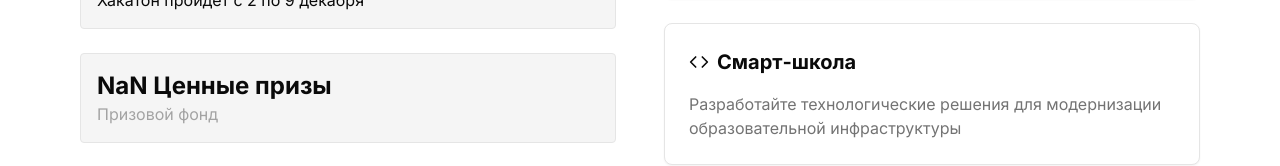
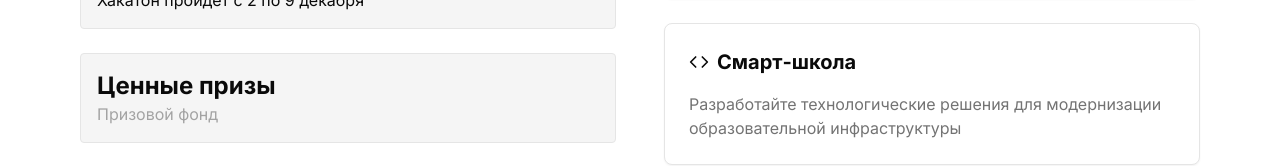
Before and after one commit to manyports/oneported, a Next.js app: page /hackathon in a window 1280 px wide. Shown: the part 551-717 px from the top of the page. Built offline with nearby package versions, Linux system fonts and the light colour scheme.

Commit message:
Animated counter removed at hackathon > page.tsx

```diff
--- a/src/app/hackathon/page.tsx
+++ b/src/app/hackathon/page.tsx
@@ -121,7 +121,7 @@ export default function Component() {
               <MessageBubble>Хакатон пройдет с 2 по 9 декабря</MessageBubble>
               <MessageBubble>
                 <div className="text-2xl font-bold">
-                  <AnimatedCounter value="" duration={2000} /> Ценные призы
+                  Ценные призы
                 </div>
                 <div className="text-neutral-400">Призовой фонд</div>
               </MessageBubble>
```
